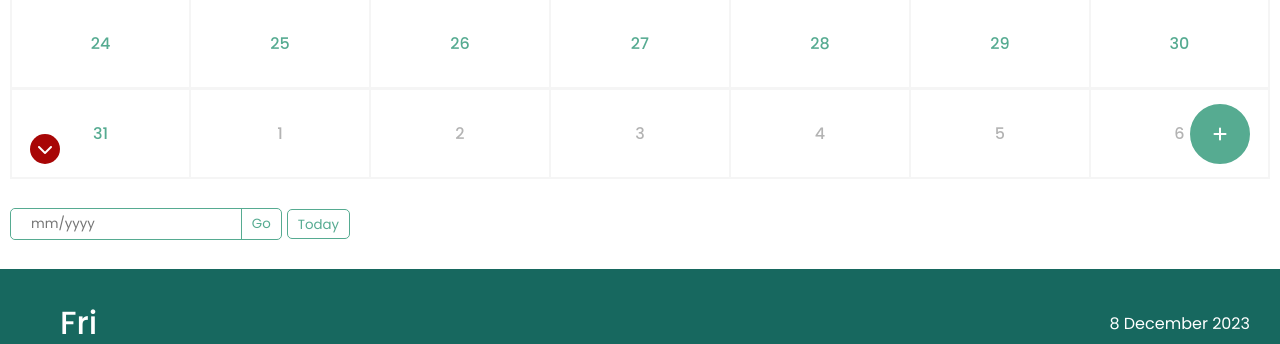
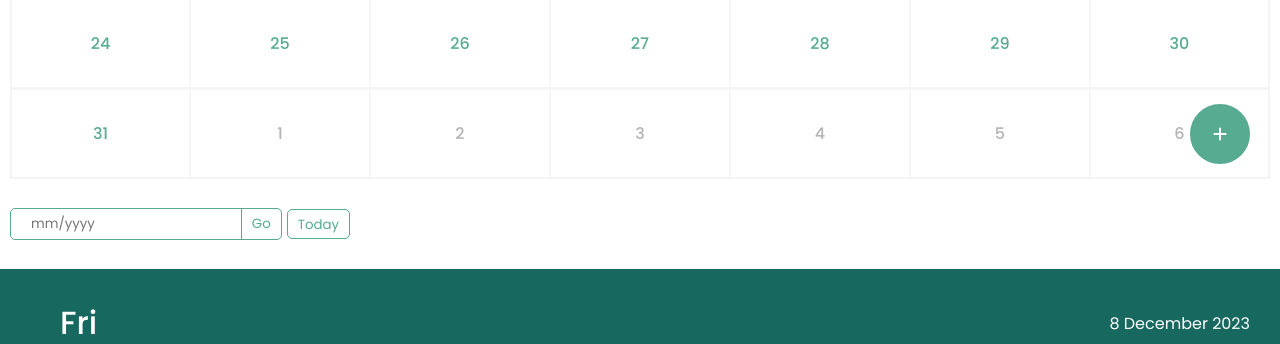
Before and after one commit to ridia6390/fyp_calventer, a PHP site: page /calventer/calendar.php in a window 1280 px wide. Shown: the part 626-970 px from the top of the page. Run offline with PHP 8.4, Linux system fonts and the light colour scheme.

Commit message:
Removing the scroll button

```diff
--- a/calendar.php
+++ b/calendar.php
@@ -89,12 +89,12 @@
           </div>
         </div>
       </div>
-      <div id="scroll-to-bottom" class="scroll-arrow">
+      <!-- <div id="scroll-to-bottom" class="scroll-arrow">
         <i class="fas fa-chevron-down"></i>
       </div>
       <div id="scroll-to-top" class="scroll-arrow">
         <i class="fas fa-chevron-up"></i>
-      </div>
+      </div> -->
       <button class="add-event">
         <i class="fas fa-plus"></i>
       </button>
--- a/style/calendar.css
+++ b/style/calendar.css
@@ -471,7 +471,7 @@ body {
   cursor: pointer;
 } */
 
-.scroll-arrow {
+/* .scroll-arrow {
   position: fixed;
   bottom: 10px;
   left: 30px;
@@ -496,7 +496,7 @@ body {
 #scroll-to-top {
   bottom: auto;
   top: 20px;
-}
+} */
 
 .add-event {
   position: fixed;
```
